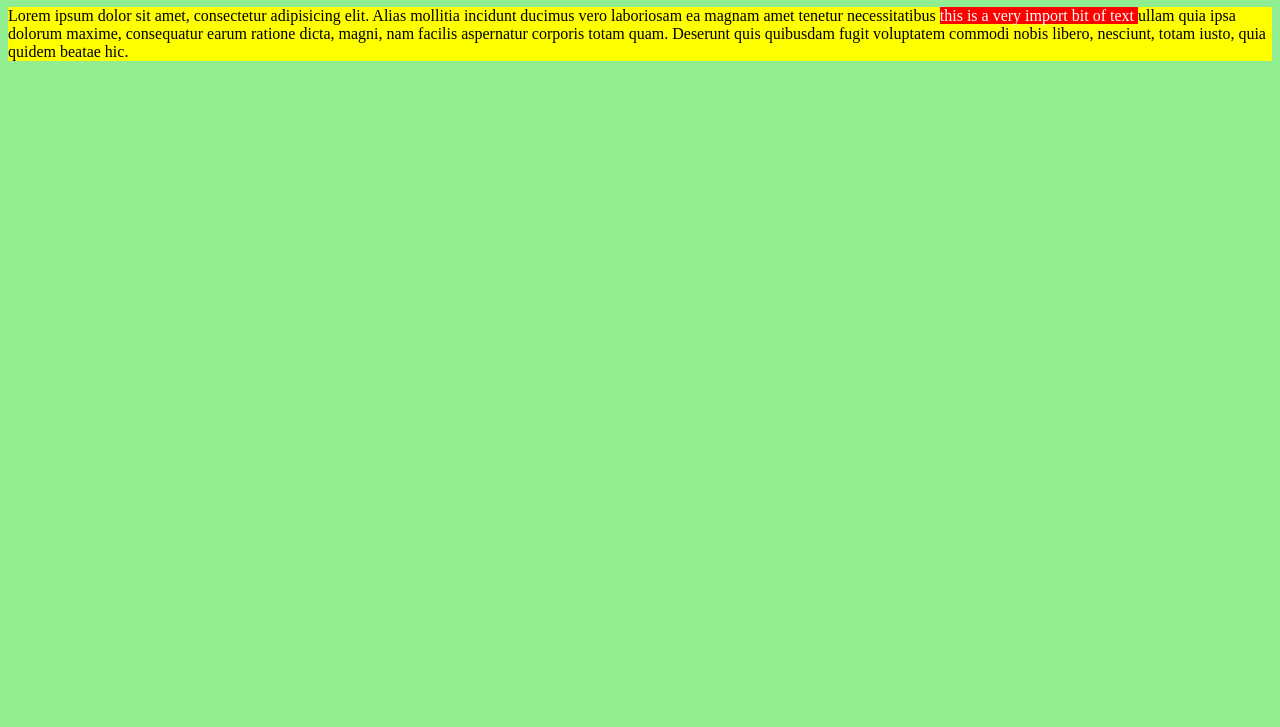
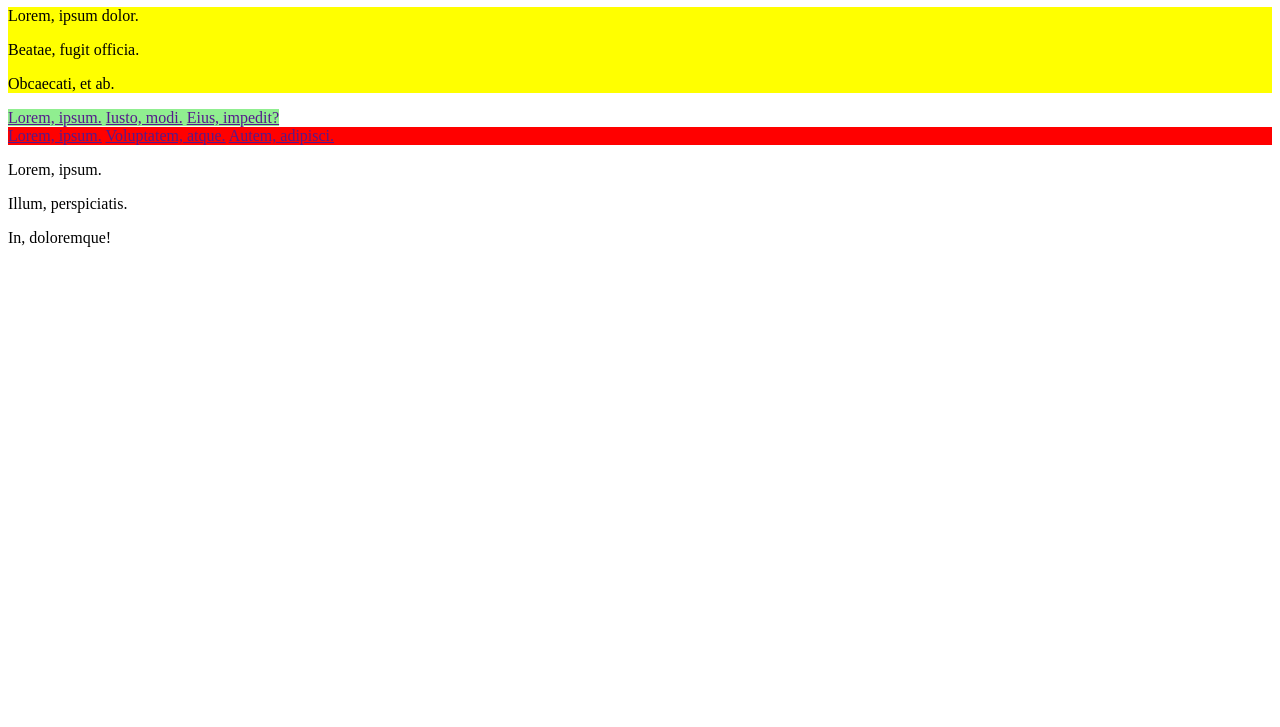
Before and after one commit to biigii/august2024project3, a plain HTML site: page index.html in a window 1280 px wide. Shown: the part 73-800 px from the top of the page. Drawn offline with Linux system fonts and the light colour scheme.

Commit message:
more about block and inline elements

```diff
--- a/index.html
+++ b/index.html
@@ -10,16 +10,32 @@
   <body>
     <h1>Lorem, ipsum. Lorem, ipsum dolor.</h1>
 
-    <!-- div and span -->
-    <!-- <div></div> div is a block element
-     <span></span> span is inline -->
+    <!-- wrap block and inline -->
 
-    <!-- <div class="wrapper">
-        <p>Lorem ipsum dolor sit amet consectetur adipisicing elit. Alias rerum dolores est inventore, corrupti nulla. Quo corrupti magni ullam illo.</p>
-        <p>Sunt, quidem quos veniam architecto tempore nihil ad illo atque earum accusamus praesentium excepturi, sequi modi quia unde culpa est!</p>
-    </div> -->
+    <div class="block-block">
+        <p>Lorem, ipsum dolor.</p>
+        <p>Beatae, fugit officia.</p>
+        <p>Obcaecati, et ab.</p>
+    </div>
 
-    <p>Lorem ipsum dolor sit amet, consectetur adipisicing elit. Alias mollitia incidunt ducimus vero laboriosam ea magnam amet tenetur necessitatibus <span class="important">this is a very import bit of text </span> ullam quia ipsa dolorum maxime, consequatur earum ratione dicta, magni, nam facilis aspernatur corporis totam quam. Deserunt quis quibusdam fugit voluptatem commodi nobis libero, nesciunt, totam iusto, quia quidem beatae hic.</p>
+    <span class="inline-inline">
+        <a href="">Lorem, ipsum.</a>
+        <a href="">Iusto, modi.</a>
+        <a href="">Eius, impedit?</a>
+    </span>
+
+    <div class="block-inline">
+        <a href="">Lorem, ipsum.</a>
+        <a href="">Voluptatem, atque.</a>
+        <a href="">Autem, adipisci.</a>
+    </div>
+
+    <span class="inline-block">
+        <p>Lorem, ipsum.</p>
+        <p>Illum, perspiciatis.</p>
+        <p>In, doloremque!</p>
+    </span>
+
 
 
   </body>
--- a/styles.css
+++ b/styles.css
@@ -1,19 +1,17 @@
-body {
-  background-color: lightgreen;
-}
-
-
-/* .wrapper {
-    background-color: yellow;
-    font-size: 30px;
-    color: orange;
-} */
-
-p {
+.block-block {
     background-color: yellow;
 }
 
-.important {
+/* inline element wrapping other inline elements */
+.inline-inline {
+    background-color: lightgreen;
+}
+
+.block-inline {
     background-color: red;
-    color: white
 }
+
+.inline-block {
+    /* display: block; */
+    background-color: lightblue;
+}
```
